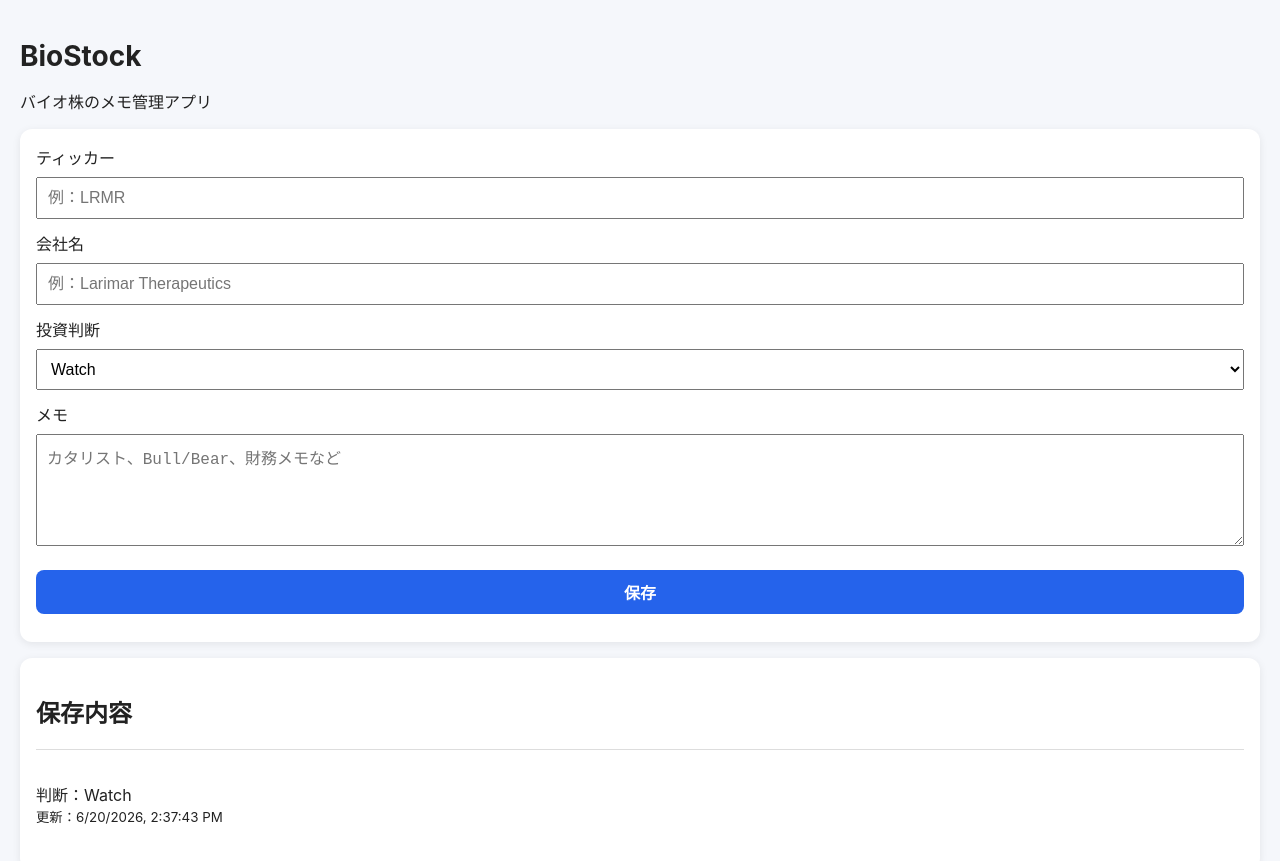
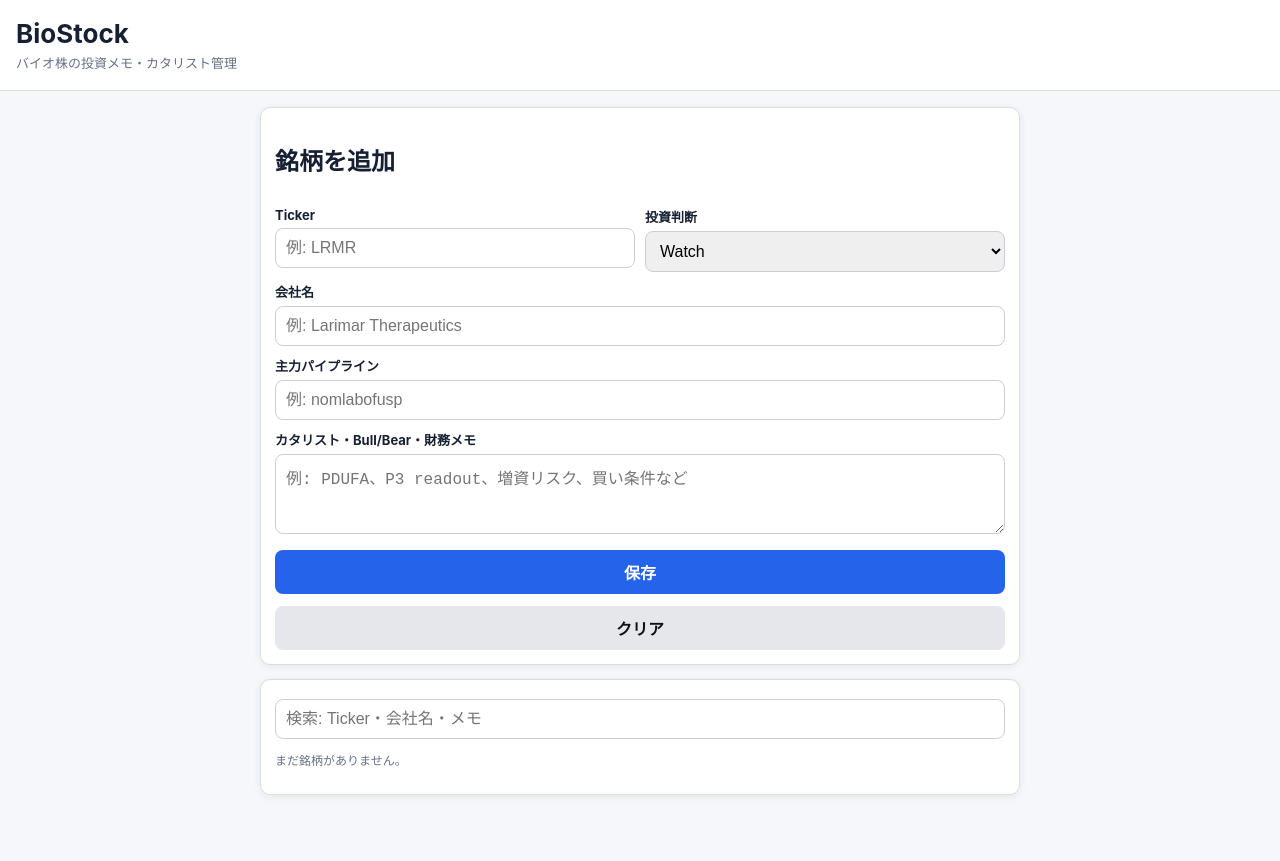
Before and after one commit to shiranetcomcom-debug/biostock, a plain HTML site: page index.html in a window 1280 px wide. Both pictures are taken after a click on the button "保存". After the commit the page ends 825 px from the top, so only its background shows below. Drawn offline with Linux system fonts and the light colour scheme.

Commit message:
Update index.html

```diff
--- a/index.html
+++ b/index.html
@@ -5,52 +5,42 @@
 <meta name="viewport" content="width=device-width, initial-scale=1.0">
 <title>BioStock</title>
 <style>
-    body {
-      font-family: -apple-system, BlinkMacSystemFont, "Segoe UI", sans-serif;
-      margin: 0;
-      padding: 20px;
-      background: #f5f7fb;
-      color: #222;
-    }
-    h1 {
-      font-size: 28px;
-      margin-bottom: 8px;
-    }
-    .card {
-      background: white;
-      border-radius: 12px;
-      padding: 16px;
-      margin-top: 16px;
-      box-shadow: 0 2px 8px rgba(0,0,0,0.08);
-    }
-    input, textarea, select, button {
-      width: 100%;
-      box-sizing: border-box;
-      margin-top: 8px;
-      margin-bottom: 12px;
-      padding: 10px;
-      font-size: 16px;
-    }
-    button {
-      background: #2563eb;
-      color: white;
-      border: none;
-      border-radius: 8px;
-      font-weight: bold;
-    }
+body{margin:0;background:#f6f7fb;color:#172033;font-family:-apple-system,BlinkMacSystemFont,"Segoe UI",sans-serif}
+header{padding:18px 16px;background:#fff;border-bottom:1px solid #ddd;position:sticky;top:0}
+main{padding:16px;max-width:760px;margin:auto}
+h1{margin:0;font-size:26px}.sub{color:#667085;margin:4px 0 0;font-size:13px}
+.card{background:#fff;border:1px solid #ddd;border-radius:10px;padding:14px;margin-bottom:14px;box-shadow:0 2px 8px #0001}
+label{display:block;font-weight:700;margin-top:10px;font-size:13px}
+input,select,textarea,button{width:100%;box-sizing:border-box;font-size:16px;margin-top:5px;padding:10px;border-radius:8px;border:1px solid #ccd}
+textarea{min-height:80px}
+button{border:0;background:#2563eb;color:#fff;font-weight:700;margin-top:12px}
+button.gray{background:#e5e7eb;color:#111}
+button.red{background:#fee2e2;color:#b91c1c}
+.row{display:grid;grid-template-columns:1fr 1fr;gap:10px}
+.item{border-top:1px solid #eee;padding:12px 0}
+.ticker{font-size:20px;font-weight:800}
+.badge{display:inline-block;padding:3px 8px;border-radius:999px;background:#edf2ff;color:#1d4ed8;font-size:12px;font-weight:700}
+.memo{white-space:pre-wrap;background:#f8fafc;padding:10px;border-radius:8px;margin-top:8px}
+.small{color:#667085;font-size:12px}
 </style>
 </head>
 <body>
+<header>
   <h1>BioStock</h1>
-  <p>バイオ株のメモ管理アプリ</p>
+  <p class="sub">バイオ株の投資メモ・カタリスト管理</p>
+</header>
 
+<main>
   <div class="card">
-    <label>ティッカー</label>
-    <input id="ticker" placeholder="例：LRMR">
+    <h2 id="formTitle">銘柄を追加</h2>
+    <input type="hidden" id="editId">
 
-    <label>会社名</label>
-    <input id="company" placeholder="例：Larimar Therapeutics">
-
+    <div class="row">
+      <div>
+        <label>Ticker</label>
+        <input id="ticker" placeholder="例: LRMR">
+      </div>
+      <div>
         <label>投資判断</label>
         <select id="status">
           <option>Watch</option>
@@ -58,51 +48,102 @@
           <option>Hold</option>
           <option>Sell検討</option>
         </select>
+      </div>
+    </div>
 
-    <label>メモ</label>
-    <textarea id="memo" rows="5" placeholder="カタリスト、Bull/Bear、財務メモなど"></textarea>
+    <label>会社名</label>
+    <input id="company" placeholder="例: Larimar Therapeutics">
 
-    <button onclick="saveMemo()">保存</button>
+    <label>主力パイプライン</label>
+    <input id="pipeline" placeholder="例: nomlabofusp">
+
+    <label>カタリスト・Bull/Bear・財務メモ</label>
+    <textarea id="memo" placeholder="例: PDUFA、P3 readout、増資リスク、買い条件など"></textarea>
+
+    <button onclick="saveStock()">保存</button>
+    <button class="gray" onclick="clearForm()">クリア</button>
   </div>
 
   <div class="card">
-    <h2>保存内容</h2>
+    <input id="search" placeholder="検索: Ticker・会社名・メモ" oninput="render()">
     <div id="list"></div>
   </div>
+</main>
 
 <script>
-    const list = document.getElementById("list");
+const KEY="biostock_simple";
 
-    function saveMemo() {
-      const data = {
-        ticker: document.getElementById("ticker").value,
-        company: document.getElementById("company").value,
-        status: document.getElementById("status").value,
-        memo: document.getElementById("memo").value,
-        updatedAt: new Date().toLocaleString()
+function load(){return JSON.parse(localStorage.getItem(KEY)||"[]")}
+function store(data){localStorage.setItem(KEY,JSON.stringify(data))}
+
+function saveStock(){
+  const id=document.getElementById("editId").value || String(Date.now());
+  const ticker=document.getElementById("ticker").value.trim().toUpperCase();
+  if(!ticker){alert("Tickerを入力してください");return}
+
+  const stock={
+    id,
+    ticker,
+    status:document.getElementById("status").value,
+    company:document.getElementById("company").value.trim(),
+    pipeline:document.getElementById("pipeline").value.trim(),
+    memo:document.getElementById("memo").value.trim(),
+    updatedAt:new Date().toLocaleString("ja-JP")
   };
 
-      const items = JSON.parse(localStorage.getItem("biostock") || "[]");
-      items.push(data);
-      localStorage.setItem("biostock", JSON.stringify(items));
-
-      document.getElementById("ticker").value = "";
-      document.getElementById("company").value = "";
-      document.getElementById("memo").value = "";
-
+  const data=load();
+  const i=data.findIndex(x=>x.id===id);
+  if(i>=0){data[i]=stock}else{data.push(stock)}
+  data.sort((a,b)=>a.ticker.localeCompare(b.ticker));
+  store(data);
+  clearForm();
   render();
 }
 
-    function render() {
-      const items = JSON.parse(localStorage.getItem("biostock") || "[]");
-      list.innerHTML = items.map(item => `
-        <div style="border-top:1px solid #ddd; padding:12px 0;">
-          <strong>${item.ticker}</strong> ${item.company}<br>
-          判断：${item.status}<br>
-          <small>更新：${item.updatedAt}</small>
-          <p>${item.memo}</p>
+function editStock(id){
+  const s=load().find(x=>x.id===id);
+  if(!s)return;
+  document.getElementById("editId").value=s.id;
+  document.getElementById("ticker").value=s.ticker;
+  document.getElementById("status").value=s.status;
+  document.getElementById("company").value=s.company;
+  document.getElementById("pipeline").value=s.pipeline;
+  document.getElementById("memo").value=s.memo;
+  document.getElementById("formTitle").textContent=s.ticker+"を編集";
+  scrollTo(0,0);
+}
+
+function deleteStock(id){
+  if(!confirm("削除しますか？"))return;
+  store(load().filter(x=>x.id!==id));
+  render();
+}
+
+function clearForm(){
+  document.getElementById("editId").value="";
+  document.getElementById("ticker").value="";
+  document.getElementById("status").value="Watch";
+  document.getElementById("company").value="";
+  document.getElementById("pipeline").value="";
+  document.getElementById("memo").value="";
+  document.getElementById("formTitle").textContent="銘柄を追加";
+}
+
+function esc(v){return String(v||"").replace(/[&<>"']/g,m=>({"&":"&amp;","<":"&lt;",">":"&gt;","\"":"&quot;","'":"&#039;"}[m]))}
+
+function render(){
+  const q=document.getElementById("search").value.toLowerCase();
+  const data=load().filter(s=>Object.values(s).join(" ").toLowerCase().includes(q));
+  document.getElementById("list").innerHTML=data.length?data.map(s=>`
+    <div class="item">
+      <div class="ticker">${esc(s.ticker)} <span class="badge">${esc(s.status)}</span></div>
+      <div>${esc(s.company)}</div>
+      <div class="small">Pipeline: ${esc(s.pipeline)} / 更新: ${esc(s.updatedAt)}</div>
+      <div class="memo">${esc(s.memo)}</div>
+      <button class="gray" onclick="editStock('${s.id}')">編集</button>
+      <button class="red" onclick="deleteStock('${s.id}')">削除</button>
     </div>
-      `).join("");
+  `).join(""):"<p class='small'>まだ銘柄がありません。</p>";
 }
 
 render();
```
Lines whose indentation alone changed are shown as unchanged.
